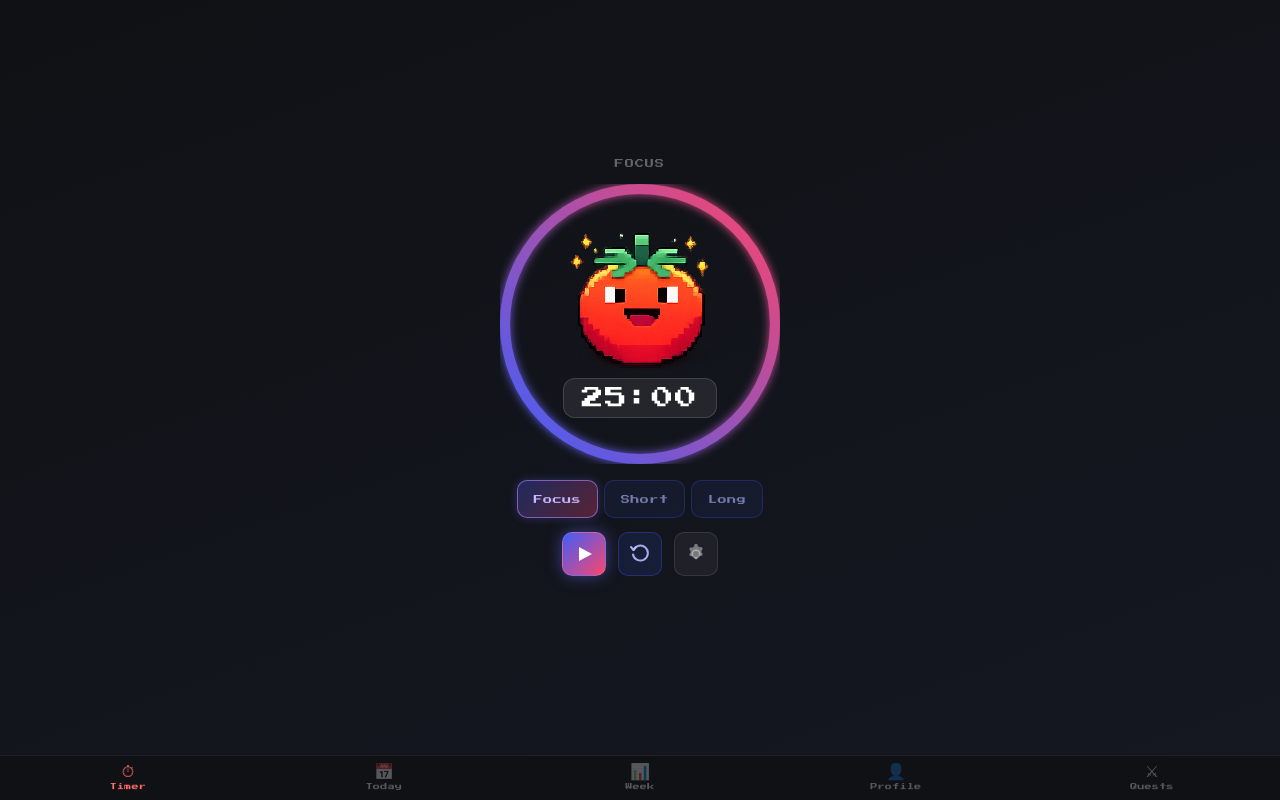
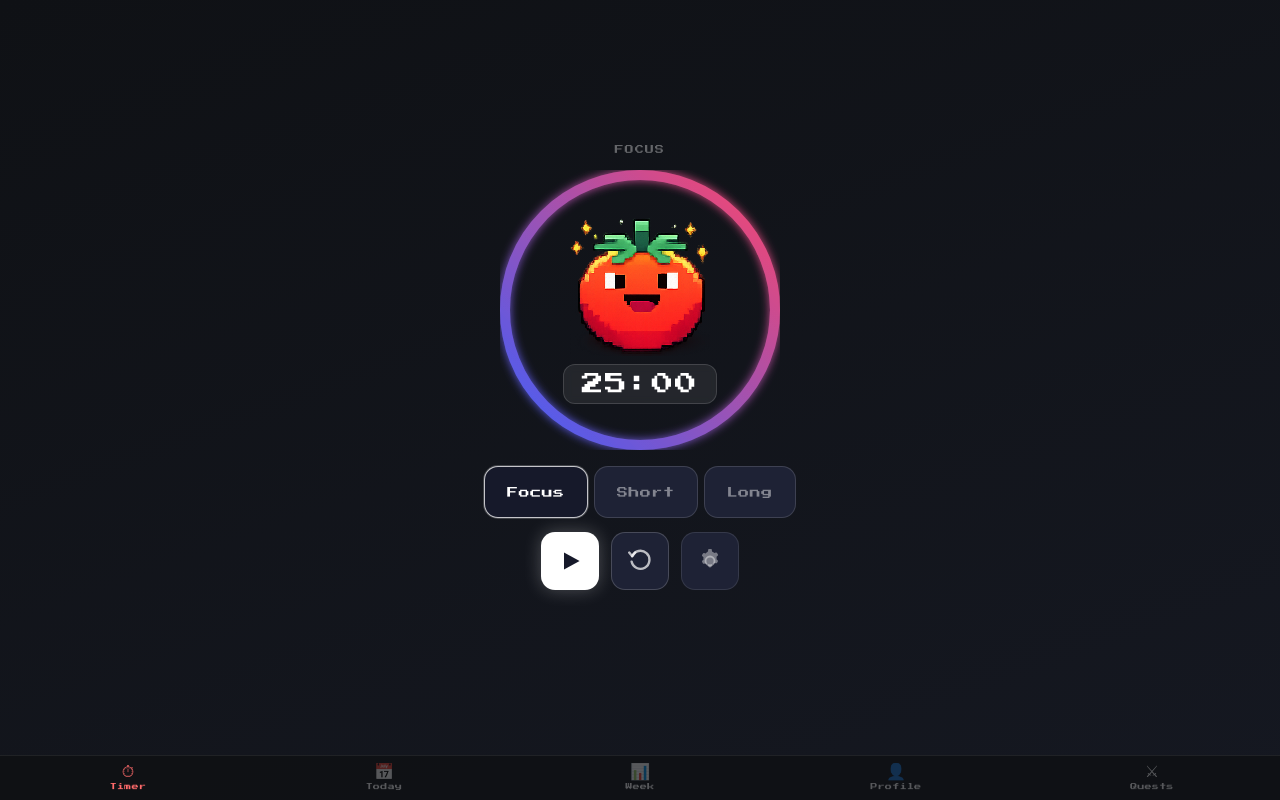
Before and after one commit to shiphrahx/git-tomato, a React (Vite) app in the folder renderer/: page / in a window 1280 px wide. Built offline with nearby package versions, Linux system fonts and the light colour scheme; the HTML template or start-up script is replaced by a standard one.

Commit message:
Increase button sizes and font sizes

```diff
--- a/renderer/src/components/Controls.jsx
+++ b/renderer/src/components/Controls.jsx
@@ -38,14 +38,14 @@ export function Controls({ status, type, onStart, onPause, onReset, onSelectFocu
         {/* Play / Pause */}
         {isRunning ? (
           <button className="ctrl-btn ctrl-btn--primary" onClick={onPause} title="Pause">
-            <svg width="20" height="20" viewBox="0 0 20 20" fill="currentColor">
+            <svg width="24" height="24" viewBox="0 0 20 20" fill="currentColor">
               <rect x="4" y="3" width="4" height="14" rx="1" />
               <rect x="12" y="3" width="4" height="14" rx="1" />
             </svg>
           </button>
         ) : (
           <button className="ctrl-btn ctrl-btn--primary" onClick={onStart} title={status === 'paused' ? 'Resume' : 'Start'}>
-            <svg width="20" height="20" viewBox="0 0 20 20" fill="currentColor">
+            <svg width="24" height="24" viewBox="0 0 20 20" fill="currentColor">
               <polygon points="5,3 18,10 5,17" />
             </svg>
           </button>
@@ -53,7 +53,7 @@ export function Controls({ status, type, onStart, onPause, onReset, onSelectFocu
 
         {/* Restart */}
         <button className="ctrl-btn ctrl-btn--secondary" onClick={onReset} title="Restart">
-          <svg width="20" height="20" viewBox="0 0 20 20" fill="none" stroke="currentColor" strokeWidth="2" strokeLinecap="round" strokeLinejoin="round">
+          <svg width="24" height="24" viewBox="0 0 20 20" fill="none" stroke="currentColor" strokeWidth="2" strokeLinecap="round" strokeLinejoin="round">
             <path d="M3.5 6A7.5 7.5 0 1 1 3 10.5" />
             <polyline points="1,3 3.5,6 6,3" />
           </svg>
@@ -61,7 +61,7 @@ export function Controls({ status, type, onStart, onPause, onReset, onSelectFocu
 
         {/* Settings */}
         <button className="ctrl-btn ctrl-btn--ghost" onClick={onConfig} title="Settings">
-          <svg width="20" height="20" viewBox="0 0 20 20" fill="currentColor">
+          <svg width="24" height="24" viewBox="0 0 20 20" fill="currentColor">
             <path fillRule="evenodd" clipRule="evenodd" d="M10 13a3 3 0 1 0 0-6 3 3 0 0 0 0 6zm0 1.5a4.5 4.5 0 1 0 0-9 4.5 4.5 0 0 0 0 9z" />
             <path fillRule="evenodd" clipRule="evenodd" d="M8.47 1.07a1 1 0 0 1 3.06 0l.35 1.22a7.05 7.05 0 0 1 1.77 1.02l1.24-.3a1 1 0 0 1 1.1.5l.53.92a1 1 0 0 1-.18 1.2l-.91.81a7.1 7.1 0 0 1 0 2.04l.91.81a1 1 0 0 1 .18 1.2l-.53.92a1 1 0 0 1-1.1.5l-1.24-.3a7.05 7.05 0 0 1-1.77 1.02l-.35 1.22a1 1 0 0 1-3.06 0l-.35-1.22A7.05 7.05 0 0 1 6.35 12l-1.24.3a1 1 0 0 1-1.1-.5l-.53-.92a1 1 0 0 1 .18-1.2l.91-.81a7.1 7.1 0 0 1 0-2.04l-.91-.81a1 1 0 0 1-.18-1.2l.53-.92a1 1 0 0 1 1.1-.5l1.24.3A7.05 7.05 0 0 1 8.12 2.3l.35-1.22z" />
           </svg>
--- a/renderer/src/index.css
+++ b/renderer/src/index.css
@@ -188,76 +188,84 @@ body {
   display: flex;
   align-items: center;
   justify-content: center;
-  width: 44px;
-  height: 44px;
-  border-radius: 10px;
-  border: 1px solid transparent;
+  width: 58px;
+  height: 58px;
+  border-radius: 14px;
+  border: 1px solid rgba(255, 255, 255, 0.12);
   cursor: pointer;
-  transition: opacity 0.15s, transform 0.1s, background 0.15s, box-shadow 0.15s;
+  transition: opacity 0.15s, transform 0.1s, background 0.15s, box-shadow 0.15s, border-color 0.15s;
   color: #fff;
+  background: #16192a;
 }
 
 .ctrl-btn:active {
   transform: scale(0.92);
 }
 
+/* Play/Pause — solid white, max contrast */
 .ctrl-btn--primary {
-  background: linear-gradient(135deg, #3f5efb, #fc466b);
-  box-shadow: 0 0 16px rgba(99, 102, 241, 0.5);
-  border-color: rgba(255, 255, 255, 0.12);
+  background: #ffffff;
+  color: #16192a;
+  border-color: rgba(255, 255, 255, 0.6);
+  box-shadow: 0 0 18px rgba(255, 255, 255, 0.25);
 }
 
 .ctrl-btn--primary:hover {
-  box-shadow: 0 0 26px rgba(99, 102, 241, 0.7);
-  opacity: 0.92;
-}
-
+  background: #f0f0ff;
+  box-shadow: 0 0 28px rgba(255, 255, 255, 0.4);
+}
+
+/* Restart — dark base, subtle white border */
 .ctrl-btn--secondary {
-  background: rgba(63, 94, 251, 0.12);
-  border-color: rgba(63, 94, 251, 0.3);
-  color: rgba(180, 190, 255, 0.9);
+  background: #1e2235;
+  border-color: rgba(255, 255, 255, 0.18);
+  color: rgba(255, 255, 255, 0.7);
 }
 
 .ctrl-btn--secondary:hover {
-  background: rgba(63, 94, 251, 0.22);
-  border-color: rgba(63, 94, 251, 0.5);
-}
-
+  background: #252840;
+  border-color: rgba(255, 255, 255, 0.35);
+  color: #fff;
+}
+
+/* Config — same dark base, dimmer */
 .ctrl-btn--ghost {
-  background: rgba(255, 255, 255, 0.05);
+  background: #1e2235;
   border-color: rgba(255, 255, 255, 0.1);
   color: rgba(255, 255, 255, 0.4);
 }
 
 .ctrl-btn--ghost:hover {
+  background: #252840;
+  border-color: rgba(255, 255, 255, 0.25);
   color: rgba(255, 255, 255, 0.75);
-  background: rgba(255, 255, 255, 0.1);
-}
-
+}
+
+/* Mode buttons — Focus / Short / Long */
 .ctrl-btn--mode {
-  background: rgba(63, 94, 251, 0.08);
-  border: 1px solid rgba(63, 94, 251, 0.25);
-  color: rgba(180, 190, 255, 0.6);
-  font-size: 9px;
+  background: #1e2235;
+  border: 1px solid rgba(255, 255, 255, 0.14);
+  color: rgba(255, 255, 255, 0.45);
+  font-size: 11px;
   font-family: var(--font-pixel);
   width: auto;
-  height: 38px;
-  padding: 0 16px;
-  border-radius: 10px;
+  height: 52px;
+  padding: 0 22px;
+  border-radius: 14px;
   letter-spacing: 0.05em;
 }
 
 .ctrl-btn--mode:hover {
-  background: rgba(63, 94, 251, 0.18);
-  border-color: rgba(63, 94, 251, 0.45);
-  color: rgba(200, 210, 255, 0.9);
+  background: #252840;
+  border-color: rgba(255, 255, 255, 0.28);
+  color: rgba(255, 255, 255, 0.8);
 }
 
 .ctrl-btn--mode-active {
-  background: linear-gradient(135deg, rgba(63, 94, 251, 0.3), rgba(252, 70, 107, 0.3));
-  border-color: rgba(180, 130, 255, 0.6);
-  color: #c8b8ff;
-  box-shadow: 0 0 10px rgba(99, 102, 241, 0.3);
+  background: #16192a;
+  border-color: rgba(255, 255, 255, 0.75);
+  color: #ffffff;
+  box-shadow: 0 0 0 1px rgba(255, 255, 255, 0.2);
 }
 
 .ctrl-btn:disabled {
```
